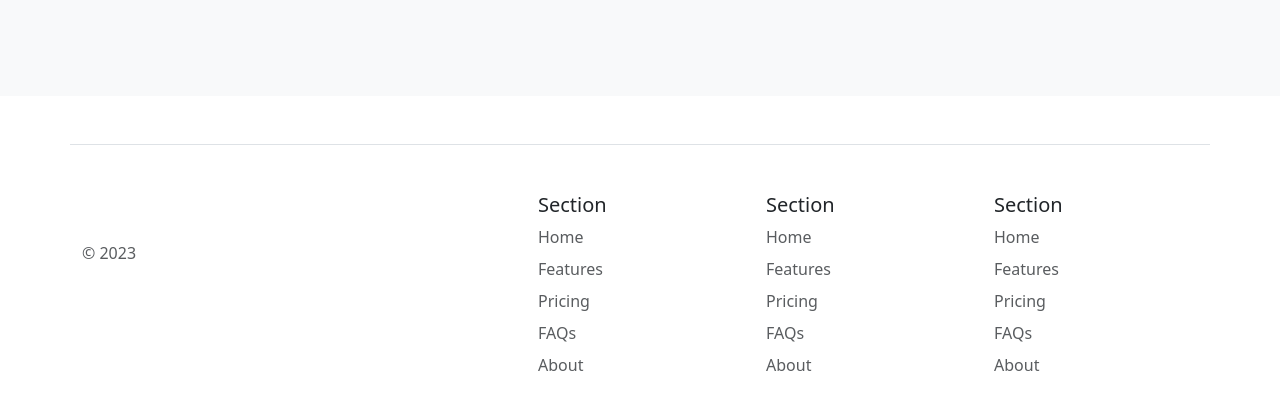
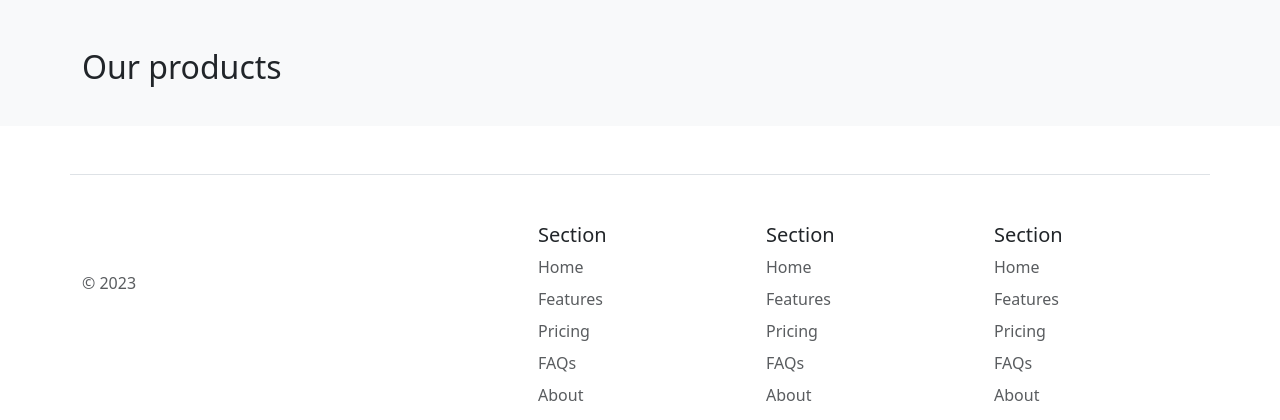
Before and after one commit to nvmarzakov/E-Commerce-Shop, a Django app: page / in a window 1280 px wide. Shown: the part 1006-1426 px from the top of the page. Run offline with Django 4.2, Linux system fonts and the light colour scheme; data that the repository does not hold is empty.

Commit message:
Update to see "Our products" above all products

```diff
--- a/templates/common/home.html
+++ b/templates/common/home.html
@@ -17,7 +17,7 @@
 
     <div class="album py-5 bg-body-tertiary">
         <div class="container">
-
+            <h2>Our products</h2>
             <div class="row row-cols-1 row-cols-sm-2 row-cols-md-3 g-3">
                 {% for product in products %}
                     <div class="col">
@@ -29,6 +29,7 @@
                                 <text x="45%" y="55%" fill="#eceeef" dy=".2em">{{ product.brand }}</text>
                             </img>
                             <div class="card-body">
+
                                 <p class="card-text">
                                     {# dinamicly take get_absolute_url  #}
                                     <a href="{{ product.get_absolute_url }}">{{ product.title }}</a>
```
